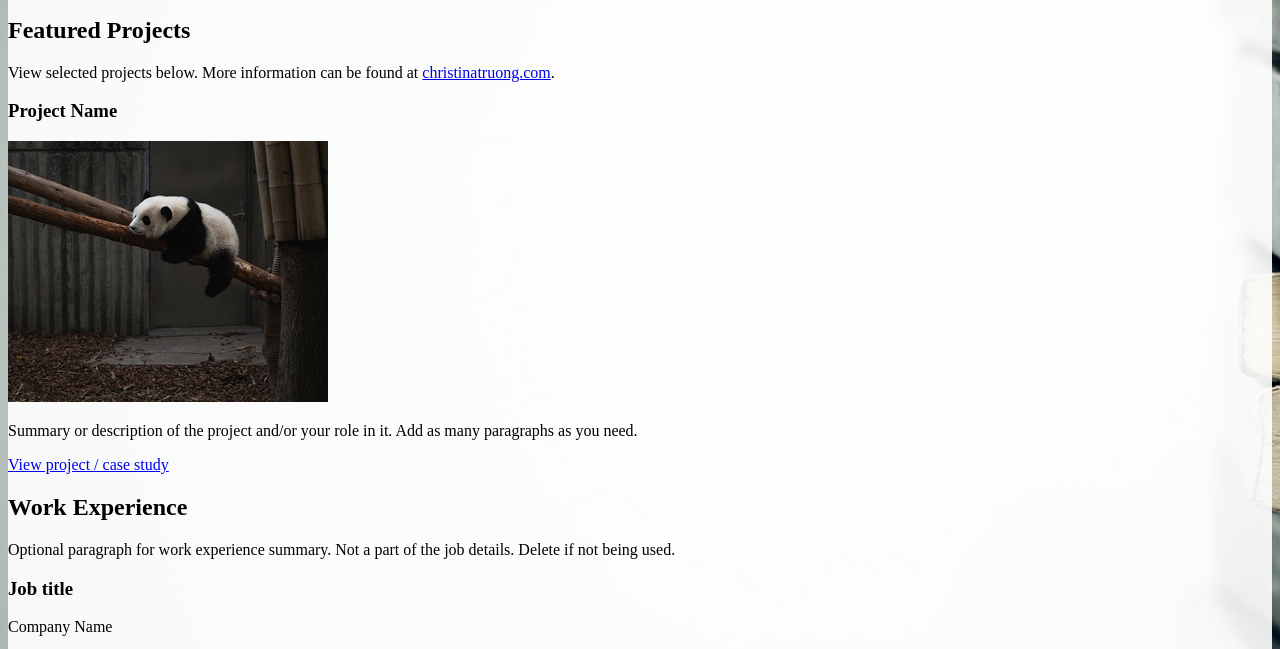
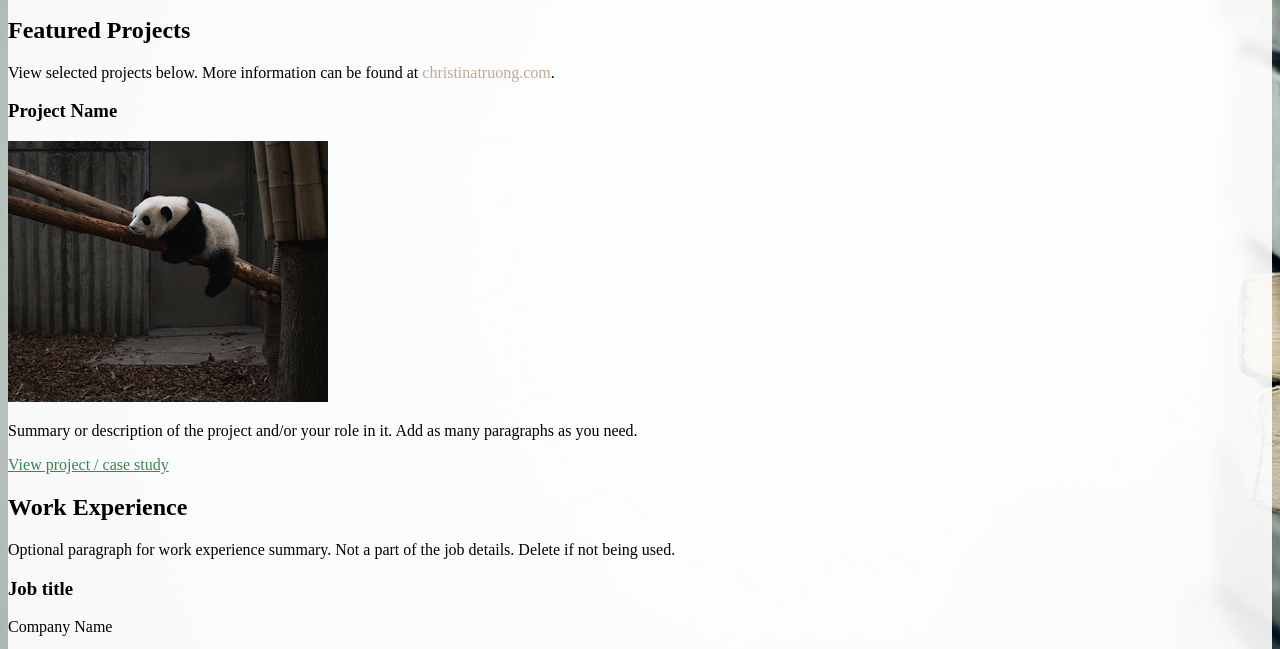
Before and after one commit to nic-dgl203-2023FA/assignment1a-manasvi111, a plain HTML site: page index.html in a window 1280 px wide. In both pictures the pointer is over the link "christinatruong.com". Shown: the part 148-797 px from the top of the page. Drawn offline with Linux system fonts and the light colour scheme.

Commit message:
Add style in link.

```diff
--- a/placeholder images/css/styles.css
+++ b/placeholder images/css/styles.css
@@ -3,6 +3,14 @@
 
 body{
     background: #f6f6f6;
+}
+/*Links*/
+a {
+    color: #3c8453;
+}
+a:hover {
+    color: #bcaa96;
+    text-decoration: none;
 }
 
 /* Home
```
